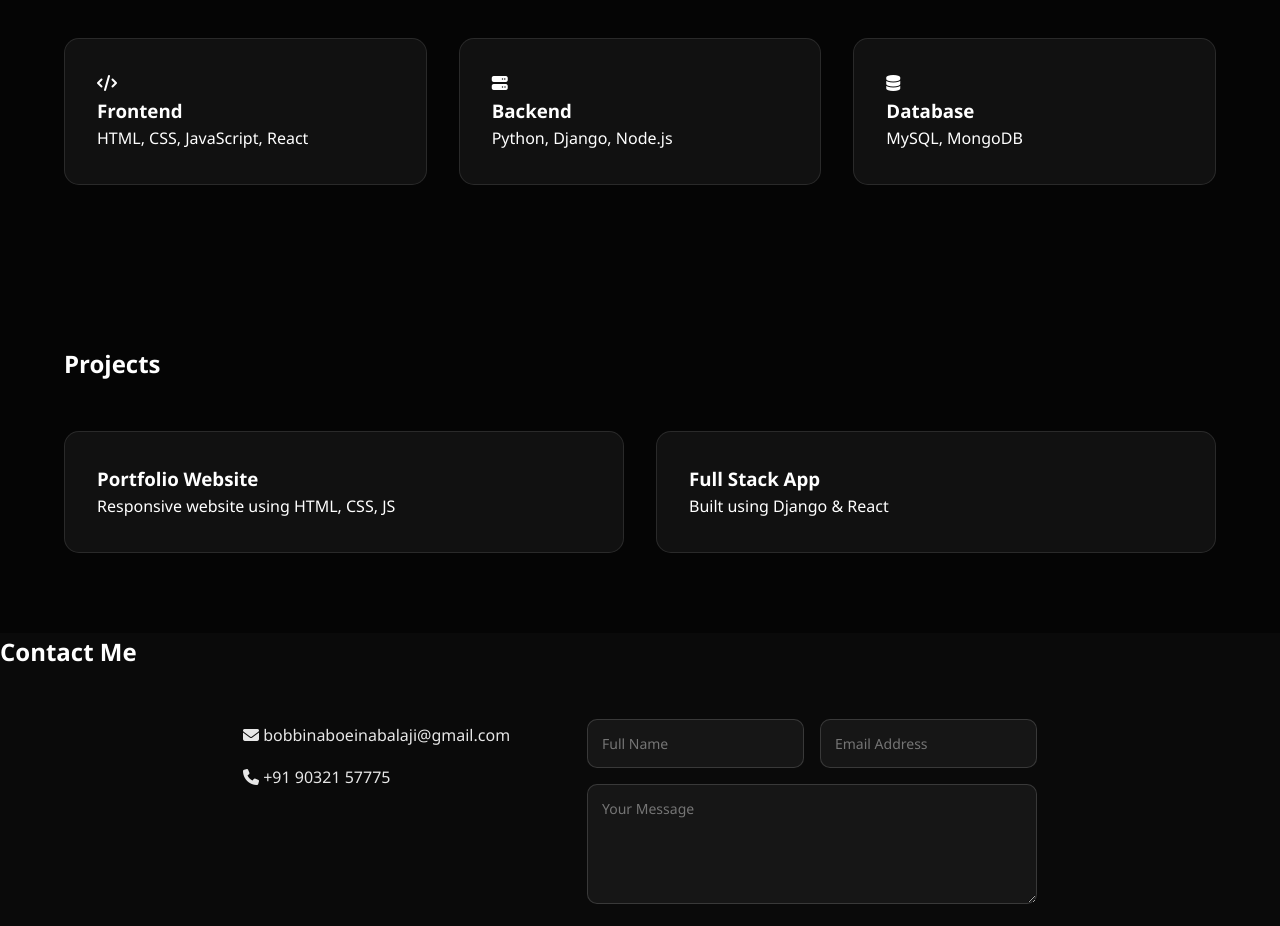
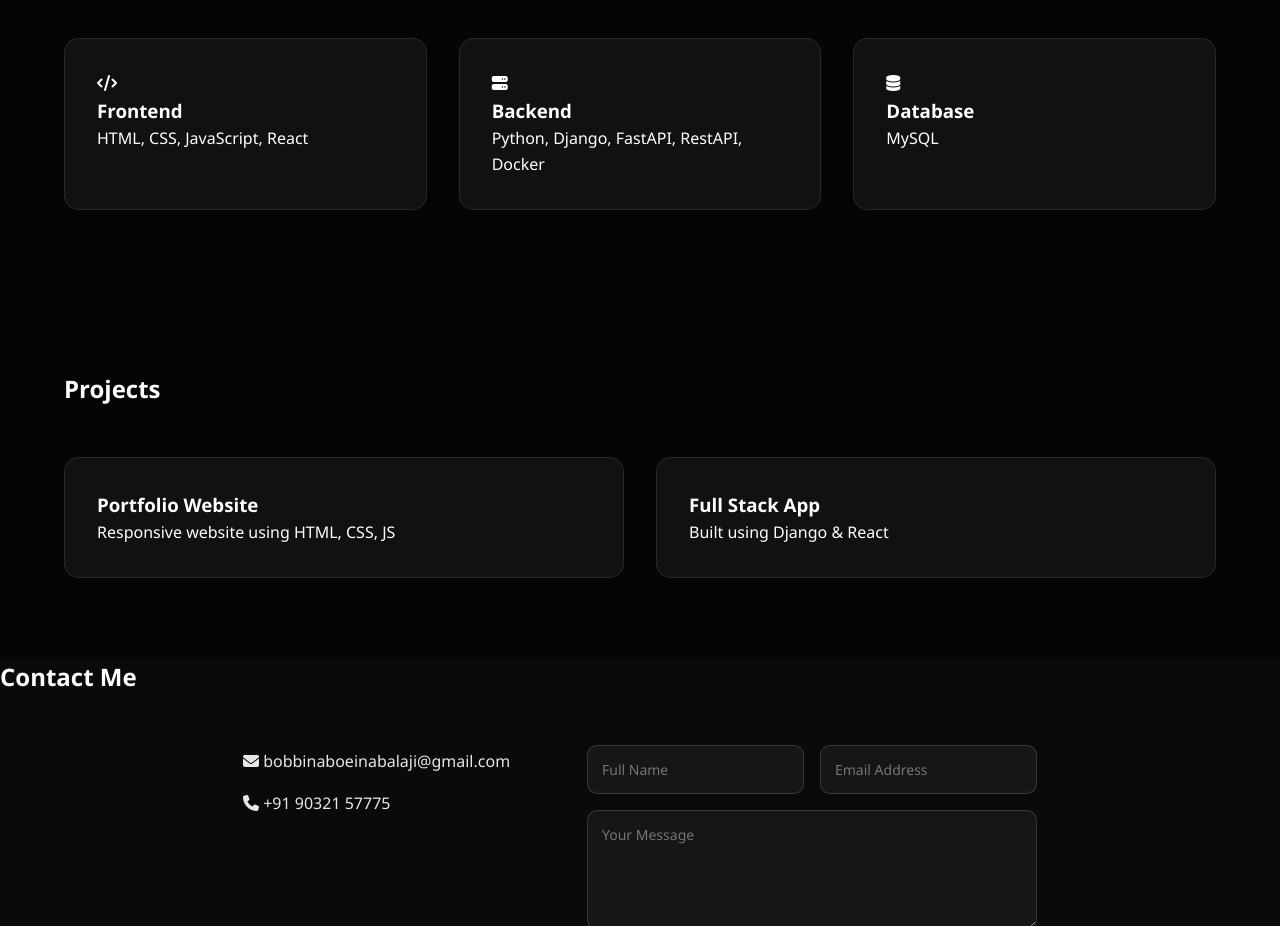
Before and after one commit to bobbinaboeinabalaji/fullstack-portfolio, a plain HTML site: page index.html in a window 1280 px wide. Shown: the part 940-1866 px from the top of the page. Drawn offline with Linux system fonts and the light colour scheme.

Commit message:
Update index.html

```diff
--- a/index.html
+++ b/index.html
@@ -56,13 +56,13 @@
         <div class="skill-card">
             <i class="fas fa-server"></i>
             <h3>Backend</h3>
-            <p>Python, Django, Node.js</p>
+            <p>Python, Django, FastAPI, RestAPI, Docker</p>
         </div>
 
         <div class="skill-card">
             <i class="fas fa-database"></i>
             <h3>Database</h3>
-            <p>MySQL, MongoDB</p>
+            <p>MySQL</p>
         </div>
     </div>
 </section>
@@ -79,7 +79,7 @@
 
         <div class="skill-card">
             <h3>Full Stack App</h3>
-            <p>Built using Django & React</p>
+            <p>Built using Django & React </p>
         </div>
     </div>
 </section>
```
